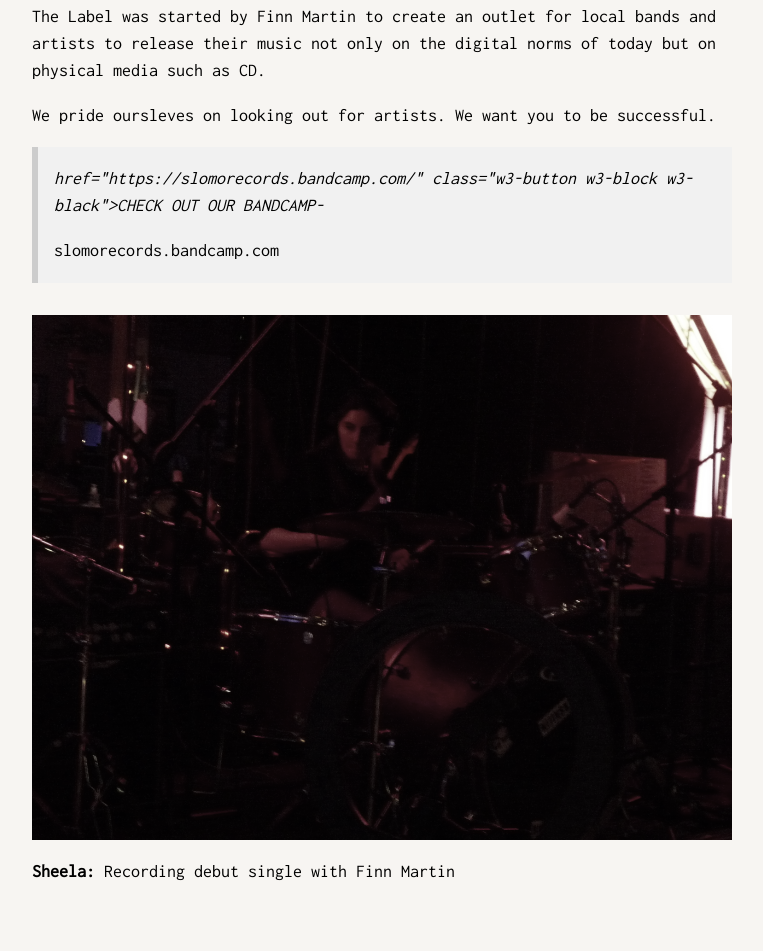
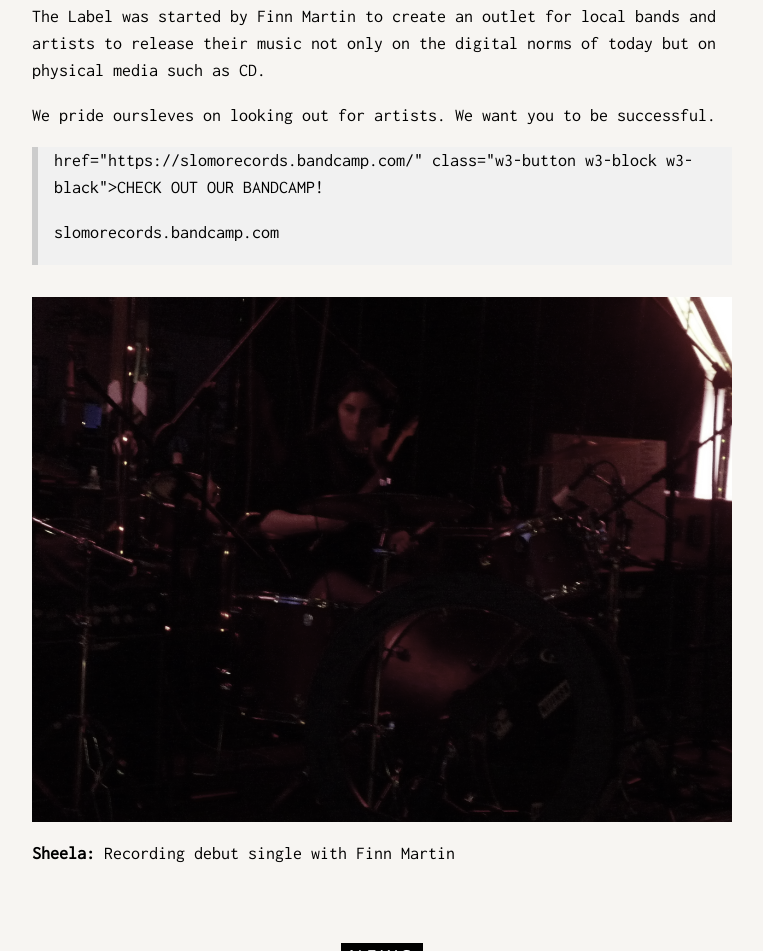
Before and after one commit to slomorecords/slomorecords.github.io, a plain HTML site: page index.html in a window 1280 px wide. Shown: the part 780-1731 px from the top of the page, without its empty margins (258-1021 px from the left). Drawn offline with nearby package versions, Linux system fonts and the light colour scheme.

Commit message:
Update index.html

```diff
--- a/index.html
+++ b/index.html
@@ -67,7 +67,7 @@ body, html {
     <p>The Label was started by Finn Martin to create an outlet for local bands and artists to release their music not only on the digital norms of today but on physical media such as CD.</p>
     <p>We pride oursleves on looking out for artists. We want you to be successful.</p>
     <div class="w3-panel w3-leftbar w3-light-grey">
-      <p><i><a></a>href="https://slomorecords.bandcamp.com/" class="w3-button w3-block w3-black">CHECK OUT OUR BANDCAMP</a>-</i></p>
+      <a>href="https://slomorecords.bandcamp.com/" class="w3-button w3-block w3-black">CHECK OUT OUR BANDCAMP!</a>
       <p>slomorecords.bandcamp.com</p>
     </div>
     <img src="/images/amydrumming.JPG" style="width:100%;max-width:1000px" class="w3-margin-top">
```
